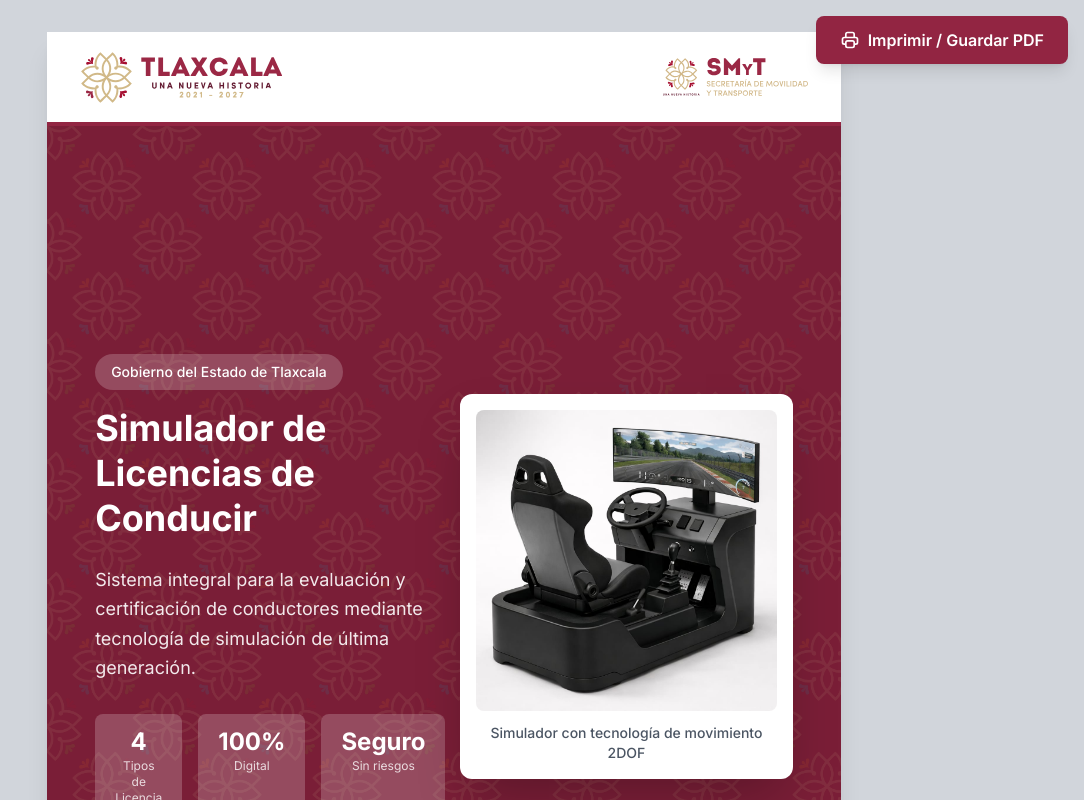
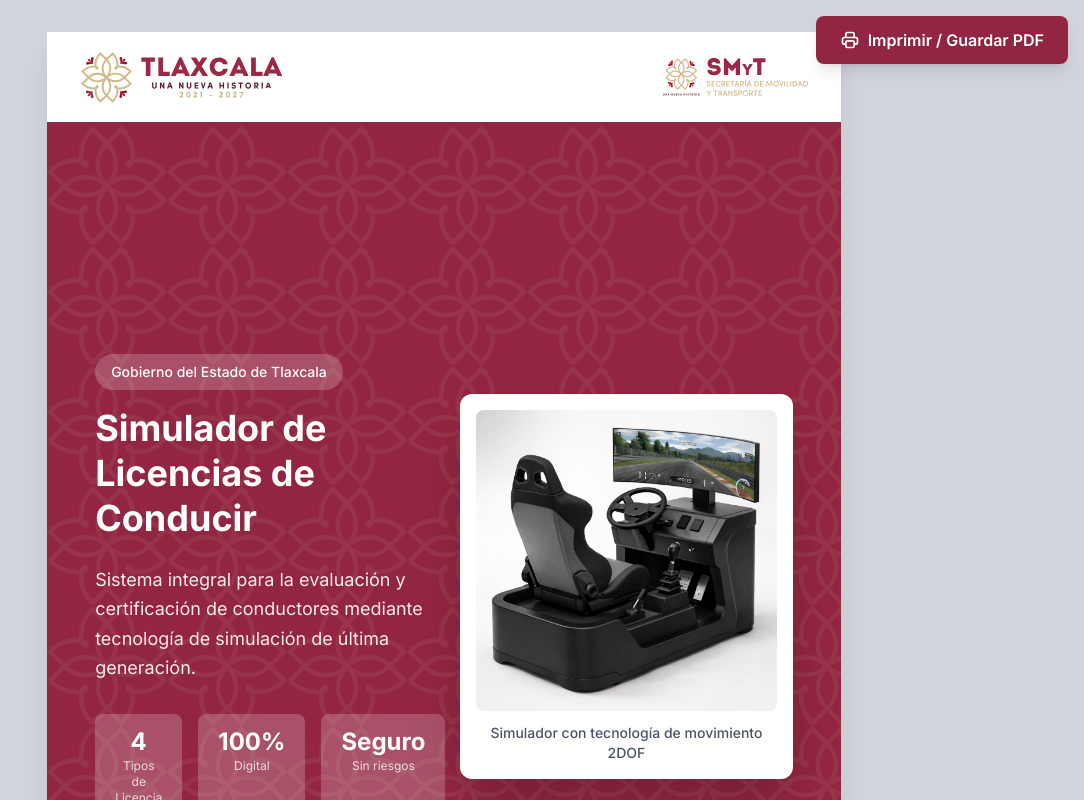
Before and after one commit to sim4labs/simulador-licencias-portal, a Next.js app: page /brochure in a window 1280 px wide. Shown: the top 800 px of the page, without its empty margins (196-1280 px from the left). Built offline with nearby package versions, Linux system fonts and the light colour scheme.

Commit message:
fix(theme): restrict UI to institutional palette

```diff
--- a/src/app/brochure/page.tsx
+++ b/src/app/brochure/page.tsx
@@ -53,7 +53,7 @@ export default function BrochurePage() {
               <div
                 className="absolute inset-0 opacity-10"
                 style={{
-                  backgroundImage: 'url(/Flower-pattern.png)',
+                  backgroundImage: 'url(/Flower-logo.svg)',
                   backgroundSize: '120px auto',
                   backgroundRepeat: 'repeat'
                 }}
--- a/src/app/changelog/page.tsx
+++ b/src/app/changelog/page.tsx
@@ -16,7 +16,7 @@ export default function PublicChangelogPage() {
       <header
         className="sticky top-0 z-30 h-16 bg-primary/95 flex items-center justify-between px-4 sm:px-6"
         style={{
-          backgroundImage: 'url(/Flower-pattern.png)',
+          backgroundImage: 'url(/Flower-logo.svg)',
           backgroundRepeat: 'repeat',
           backgroundBlendMode: 'overlay',
         }}
--- a/src/app/globals.css
+++ b/src/app/globals.css
@@ -10,10 +10,10 @@
     --foreground-light: 220 9% 46%;
     --primary: 347 69% 41%;
     --primary-accent: 344 59% 36%;
-    --primary-light: 346 53% 94%;
+    --primary-light: 37 54% 89%;
     --primary-foreground: 0 0% 100%;
     --secondary: 344 59% 36%;
-    --secondary-light: 346 61% 87%;
+    --secondary-light: 37 54% 89%;
     --secondary-foreground: 0 0% 100%;
     --tertiary: 341 61% 24%;
     --tertiary-foreground: 0 0% 100%;
@@ -23,7 +23,7 @@
     --popover-foreground: 212 8% 32%;
     --muted: 36 38% 97%;
     --muted-foreground: 220 9% 46%;
-    --accent: 346 69% 97%;
+    --accent: 37 54% 89%;
     --accent-foreground: 212 8% 32%;
     --destructive: 0 84.2% 60.2%;
     --destructive-foreground: 0 0% 100%;
--- a/src/app/page.tsx
+++ b/src/app/page.tsx
@@ -58,7 +58,7 @@ export default async function Home() {
           <div
             className="absolute inset-0 bg-repeat bg-center"
             style={{
-              backgroundImage: 'url(/Flower-pattern.png)',
+              backgroundImage: 'url(/Flower-logo.svg)',
               backgroundSize: '200px auto',
             }}
           />
@@ -332,7 +332,7 @@ export default async function Home() {
           <div
             className="absolute inset-0 bg-repeat bg-center"
             style={{
-              backgroundImage: 'url(/Flower-pattern.png)',
+              backgroundImage: 'url(/Flower-logo.svg)',
               backgroundSize: '200px auto',
             }}
           />
@@ -361,7 +361,7 @@ export default async function Home() {
         <div
           className="absolute inset-0 bg-repeat bg-center"
           style={{
-            backgroundImage: 'url(/Flower-pattern.png)',
+            backgroundImage: 'url(/Flower-logo.svg)',
             backgroundSize: '200px auto',
           }}
         />
--- a/src/app/portal/page.tsx
+++ b/src/app/portal/page.tsx
@@ -166,7 +166,7 @@ export default function PortalPage() {
       <div className="relative bg-gradient-to-br from-primary-600 to-primary-accent rounded-2xl overflow-hidden">
         <div
           className="absolute inset-0 bg-repeat opacity-10"
-          style={{ backgroundImage: 'url(/Flower-pattern.png)', backgroundSize: '150px auto' }}
+          style={{ backgroundImage: 'url(/Flower-logo.svg)', backgroundSize: '150px auto' }}
         />
         <div className="relative px-8 py-10 text-center sm:text-left sm:flex sm:items-center sm:justify-between">
           <div className="mb-6 sm:mb-0">
--- a/src/components/admin/AdminAuth.tsx
+++ b/src/components/admin/AdminAuth.tsx
@@ -89,7 +89,7 @@ export function AdminAuth({ onAuthenticated }: AdminAuthProps) {
       <div className="hidden lg:flex lg:w-1/2 relative overflow-hidden">
         <div
           className="absolute inset-0 bg-repeat bg-center"
-          style={{ backgroundImage: 'url(/Flower-pattern.png)', backgroundSize: '200px auto' }}
+          style={{ backgroundImage: 'url(/Flower-logo.svg)', backgroundSize: '200px auto' }}
         />
         <div className="absolute inset-0 bg-gradient-to-br from-primary-600 via-primary-700 to-primary-accent opacity-95" />
         <div className="relative z-10 flex flex-col justify-center px-16 text-white">
--- a/src/components/admin/AdminLayout.tsx
+++ b/src/components/admin/AdminLayout.tsx
@@ -13,7 +13,7 @@ export function AdminLayout({ children, onLogout }: AdminLayoutProps) {
     <div className="min-h-screen bg-gray-50">
       {/* Header */}
       <header className="sticky top-0 z-30 h-16 bg-primary/95 flex items-center justify-between px-6"
-        style={{ backgroundImage: 'url(/Flower-pattern.png)', backgroundRepeat: 'repeat', backgroundBlendMode: 'overlay' }}
+        style={{ backgroundImage: 'url(/Flower-logo.svg)', backgroundRepeat: 'repeat', backgroundBlendMode: 'overlay' }}
       >
         <div>
           <h1 className="text-white font-bold text-lg leading-tight">Admin Portal</h1>
--- a/src/components/portal/CitizenAuth.tsx
+++ b/src/components/portal/CitizenAuth.tsx
@@ -226,7 +226,7 @@ export function CitizenAuth({ onAuthenticated }: CitizenAuthProps) {
       <div className="hidden lg:flex lg:w-1/2 relative overflow-hidden">
         <div
           className="absolute inset-0 bg-repeat bg-center"
-          style={{ backgroundImage: 'url(/Flower-pattern.png)', backgroundSize: '200px auto' }}
+          style={{ backgroundImage: 'url(/Flower-logo.svg)', backgroundSize: '200px auto' }}
         />
         <div className="absolute inset-0 bg-gradient-to-br from-primary-600 via-primary-700 to-primary-accent opacity-95" />
         <div className="relative z-10 flex flex-col justify-center px-16 text-white">
--- a/src/components/portal/CitizenLayout.tsx
+++ b/src/components/portal/CitizenLayout.tsx
@@ -29,7 +29,7 @@ export function CitizenLayout({ children, citizenName, onLogout }: CitizenLayout
       <header
         className="sticky top-0 z-30 h-16 bg-primary/95 flex items-center justify-between px-4 sm:px-6"
         style={{
-          backgroundImage: 'url(/Flower-pattern.png)',
+          backgroundImage: 'url(/Flower-logo.svg)',
           backgroundRepeat: 'repeat',
           backgroundBlendMode: 'overlay',
         }}
--- a/tailwind.config.ts
+++ b/tailwind.config.ts
@@ -14,32 +14,32 @@ const config: Config = {
         primary: {
           DEFAULT: '#AF2140',
           accent: '#922542',
-          light: '#F8E8EC',
-          50: '#FDF4F6',
-          100: '#F8E8EC',
-          200: '#F2CCD5',
-          300: '#E69BAE',
-          400: '#D45F7A',
+          light: '#F2E6D3',
+          50: '#F2E6D3',
+          100: '#F2E6D3',
+          200: '#D0B786',
+          300: '#D0B786',
+          400: '#AF2140',
           500: '#AF2140',
           600: '#922542',
-          700: '#7A1E37',
+          700: '#922542',
           800: '#62182F',
-          900: '#461121',
+          900: '#62182F',
           foreground: '#ffffff',
         },
         secondary: {
           DEFAULT: '#922542',
-          light: '#F2CCD5',
-          50: '#FDF4F6',
-          100: '#F8E8EC',
-          200: '#F2CCD5',
-          300: '#E69BAE',
-          400: '#D45F7A',
+          light: '#F2E6D3',
+          50: '#F2E6D3',
+          100: '#F2E6D3',
+          200: '#D0B786',
+          300: '#D0B786',
+          400: '#AF2140',
           500: '#AF2140',
           600: '#922542',
-          700: '#7A1E37',
+          700: '#922542',
           800: '#62182F',
-          900: '#461121',
+          900: '#62182F',
           foreground: '#ffffff',
         },
         tertiary: {
@@ -53,8 +53,8 @@ const config: Config = {
         gold: {
           DEFAULT: '#D0B786',
           light: '#F2E6D3',
-          dark: '#8A7045',
-          foreground: '#584526',
+          dark: '#62182F',
+          foreground: '#62182F',
         },
         background: '#ffffff',
         foreground: {
@@ -74,7 +74,7 @@ const config: Config = {
         input: '#e4e4e7',
         ring: '#AF2140',
         accent: {
-          DEFAULT: '#FDF4F6',
+          DEFAULT: '#F2E6D3',
           foreground: '#171717',
         },
         destructive: {
```
